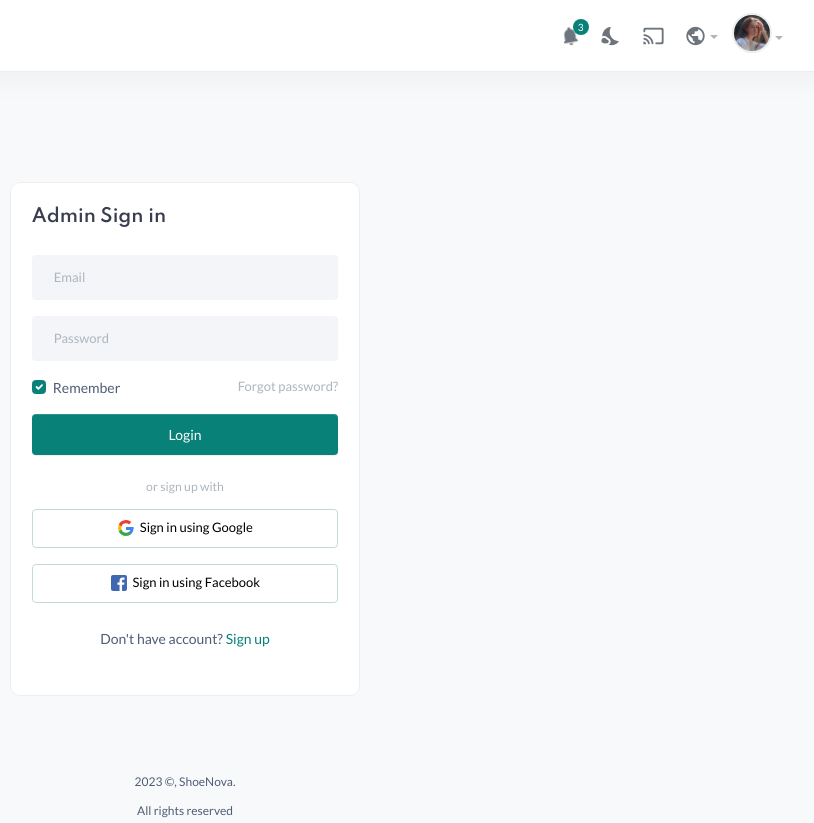
After one commit to s1999-alt/ShoeNova-Ecommerce, a Django app: page /myapp/admin-login/ in a window 1280 px wide. The commit adds this page. Shown: the whole page, without its empty margins (455-1269 px from the left). Run offline with Django 4.2, Linux system fonts and the light colour scheme; some libraries are stand-ins or nearby versions.

Commit message:
admin login page added and authentication done and also logout function also added

```diff
--- a/shoenova/app/models.py
+++ b/shoenova/app/models.py
@@ -6,7 +6,8 @@ class CustomUserManager(BaseUserManager):
         if not email:
             raise ValueError('The Email field must be set')
         email = self.normalize_email(email)
-        user = self.model(email=email, **extra_fields)
+        username = email.split('@')[0]
+        user = self.model(email=email,username=username, **extra_fields)
         user.set_password(password)
         user.save(using=self._db)
         return user
@@ -15,6 +16,7 @@ class CustomUserManager(BaseUserManager):
         extra_fields.setdefault('is_staff', True)
         extra_fields.setdefault('is_superuser', True)
         return self.create_user(email, password, **extra_fields)
+
 
 class UserProfile(AbstractBaseUser, PermissionsMixin):
     username = models.CharField(max_length=30,unique=True,blank=False)
--- a/shoenova/app/views.py
+++ b/shoenova/app/views.py
@@ -8,7 +8,7 @@ from myapp.models import Product
 # Create your views here.
 
 #user
-@login_required(login_url='/login-page')
+
 def index(request):
     products=Product.objects.all()
     context={
--- a/shoenova/myapp/urls.py
+++ b/shoenova/myapp/urls.py
@@ -5,6 +5,9 @@ app_name = 'myapp'
 
 urlpatterns = [
   path('admin-index/', views.adm_index, name='admin-index'),
+  path('admin-login/', views.admin_login, name='admin-login'),
+  path('admin-logout/', views.admin_logout, name='admin-logout'),
+
 
 
 
@@ -22,6 +25,8 @@ urlpatterns = [
   path('admn_delete_categories/<int:id>', views.admn_delete_categories, name='admn_delete_categories'),
   path('admn_edit_categories/<int:id>', views.admn_edit_categories, name='admn_edit_categories'),
 
+
+
   path('admn_users_list/', views.admn_users_list, name='admn_users_list'),
   path('admn_users_block_unblock/<int:id>', views.admn_users_block_unblock, name='admn_users_block_unblock'),
 
--- a/shoenova/myapp/views.py
+++ b/shoenova/myapp/views.py
@@ -1,4 +1,7 @@
 from django.shortcuts import render,redirect,HttpResponse,get_object_or_404
+from django.contrib.auth import authenticate, login, logout
+from django.contrib.auth.decorators import login_required
+from django.views.decorators.cache import cache_control
 from myapp.models import Product,Category
 from django.utils.text import slugify
 from django.contrib import messages
@@ -8,11 +11,55 @@ from app.models import UserProfile
 
 
 #----------admin index page------------------------
+
+@cache_control(no_cache=True,must_revalidate=True,no_store=True)
+@login_required
 def adm_index(request):
-    return render(request, 'admin-side/index.html')
+    if request.user.is_authenticated and request.user.is_superuser:
+        messages.success(request, 'Login Successfully')
+        return render(request, 'admin-side/index.html')
+    return render(request, 'admin-side/page-admin-login.html')
+
+
+@cache_control(no_cache=True,must_revalidate=True,no_store=True)
+def admin_login(request):
+        if request.user.is_authenticated and request.user.is_superuser:
+            messages.success(request, 'Login Successfully')
+            return render(request, 'admin-side/index.html')
+
+        if request.method=='POST':
+            email=request.POST['email']
+            password=request.POST['password']
+            user=authenticate(request,email=email,password=password)
+
+
+            if user is not None and user.is_superuser:
+                login(request,user)
+                request.session['email']=user.email
+                messages.success(request, "Login Successfully")
+                return redirect('myapp:admin-index')
+            else:
+                 messages.error(request,'Invalid credentials or not a superuser.')
+
+        return render(request, 'admin-side/page-admin-login.html')
+
+def admin_logout(request):
+    if request.session['email']:
+        del request.session['email']
+    logout(request)
+    messages.info(request,"Logout Successfully")
+    return render(request, 'admin-side/page-admin-login.html')
 
 
 
+
+
+
+
+
+
+
+########################## ADMIN-PRODUCT ################################
 
 #-----------Product list-view page------------------
 def admn_product_list(request):
@@ -107,8 +154,7 @@ def admn_edit_product(request,id):
 
 
 
-
-
+######################### ADMIN-CATEGORY #####################################
 
 #--------------category list view page-----------------
 def admn_product_category(request):
--- a/shoenova/templates/admin-side/base1.html
+++ b/shoenova/templates/admin-side/base1.html
@@ -181,7 +181,7 @@
                             <a class="dropdown-item" href="#"><i class="material-icons md-receipt"></i>Billing</a>
                             <a class="dropdown-item" href="#"><i class="material-icons md-help_outline"></i>Help center</a>
                             <div class="dropdown-divider"></div>
-                            <a class="dropdown-item text-danger" href="#"><i class="material-icons md-exit_to_app"></i>Logout</a>
+                            <a class="dropdown-item text-danger" href="{% url "myapp:admin-logout" %}"><i class="material-icons md-exit_to_app"></i>Logout</a>
                         </div>
                     </li>
                 </ul>
--- /dev/null
+++ b/shoenova/templates/admin-side/page-admin-login.html
@@ -0,0 +1,137 @@
+{% load static %}
+<!DOCTYPE HTML>
+<html lang="en">
+
+<head>
+    <meta charset="utf-8">
+    <title>Shoe Nova</title>
+    <meta http-equiv="x-ua-compatible" content="ie=edge">
+    <meta name="description" content="">
+    <meta name="viewport" content="width=device-width, initial-scale=1">
+    <meta property="og:title" content="">
+    <meta property="og:type" content="">
+    <meta property="og:url" content="">
+    <meta property="og:image" content="">
+    <!-- Favicon -->
+    <link rel="shortcut icon" type="image/x-icon" href="{% static "assets-back/imgs/theme/favicon.svg" %}">
+    <!-- Template CSS -->
+    <link href="{% static "assets-back/css/main.css" %}" rel="stylesheet" type="text/css" />
+</head>
+
+<body>
+    <main>
+        <header class="main-header style-2 navbar">
+            <div class="col-brand">
+                <a href="index.html" class="brand-wrap">
+                    <img src="{% static "assets-back/imgs/theme/logo.svg" %}" class="logo" alt="Evara Dashboard">
+                </a>
+            </div>
+            <div class="col-nav">
+                <ul class="nav">
+                    <li class="nav-item">
+                        <a class="nav-link btn-icon" href="#">
+                            <i class="material-icons md-notifications animation-shake"></i>
+                            <span class="badge rounded-pill">3</span>
+                        </a>
+                    </li>
+                    <li class="nav-item">
+                        <a class="nav-link btn-icon darkmode" href="#"> <i class="material-icons md-nights_stay"></i> </a>
+                    </li>
+                    <li class="nav-item">
+                        <a href="#" class="requestfullscreen nav-link btn-icon"><i class="material-icons md-cast"></i></a>
+                    </li>
+                    <li class="dropdown nav-item">
+                        <a class="dropdown-toggle" data-bs-toggle="dropdown" href="#" id="dropdownLanguage" aria-expanded="false"><i class="material-icons md-public"></i></a>
+                        <div class="dropdown-menu dropdown-menu-end" aria-labelledby="dropdownLanguage">
+                            <a class="dropdown-item text-brand" href="#"><img src="{% static "assets-back/imgs/theme/flag-us.png" %}" alt="English">English</a>
+                            <a class="dropdown-item" href="#"><img src="{% static "assets-back/imgs/theme/flag-fr.png" %}" alt="Français">Français</a>
+                            <a class="dropdown-item" href="#"><img src="{% static "assets-back/imgs/theme/flag-jp.png" %}" alt="Français">日本語</a>
+                            <a class="dropdown-item" href="#"><img src="{% static "assets-back/imgs/theme/flag-cn.png" %}" alt="Français">中国人</a>
+                        </div>
+                    </li>
+                    <li class="dropdown nav-item">
+                        <a class="dropdown-toggle" data-bs-toggle="dropdown" href="#" id="dropdownAccount" aria-expanded="false"> <img class="img-xs rounded-circle" src="{% static "assets-back/imgs/people/avatar2.jpg" %}" alt="User"></a>
+                        <div class="dropdown-menu dropdown-menu-end" aria-labelledby="dropdownAccount">
+                            <a class="dropdown-item" href="#"><i class="material-icons md-perm_identity"></i>Edit Profile</a>
+                            <a class="dropdown-item" href="#"><i class="material-icons md-settings"></i>Account Settings</a>
+                            <a class="dropdown-item" href="#"><i class="material-icons md-account_balance_wallet"></i>Wallet</a>
+                            <a class="dropdown-item" href="#"><i class="material-icons md-receipt"></i>Billing</a>
+                            <a class="dropdown-item" href="#"><i class="material-icons md-help_outline"></i>Help center</a>
+                            <div class="dropdown-divider"></div>
+                            <a class="dropdown-item text-danger" href="#"><i class="material-icons md-exit_to_app"></i>Logout</a>
+                        </div>
+                    </li>
+                </ul>
+            </div>
+        </header>
+
+        {% for message in messages %}
+        <div class="alert alert-{{message.tags}} alert-dismissible fade show" role="alert">
+          <strong></strong>{{message}}
+          <button type="button" class="btn-close" data-bs-dismiss="alert" aria-label="Close"></button>
+        </div>
+         {% endfor %}
+
+        <section class="content-main mt-80 mb-80">
+            <div class="card mx-auto card-login">
+                <div class="card-body">
+                    <h4 class="card-title mb-4">Admin Sign in</h4>
+
+                    <form method="post" action="{% url 'myapp:admin-login' %}">{% csrf_token %}
+                        <div class="mb-3">
+                            <input class="form-control" placeholder="Email" type="text" name="email">
+                        </div> <!-- form-group// -->
+                        <div class="mb-3">
+                            <input class="form-control" placeholder="Password" type="password" name="password">
+                        </div> <!-- form-group// -->
+                        <div class="mb-3">
+                            <a href="#" class="float-end font-sm text-muted">Forgot password?</a>
+                            <label class="form-check">
+                                <input type="checkbox" class="form-check-input" checked="">
+                                <span class="form-check-label">Remember</span>
+                            </label>
+                        </div> <!-- form-group form-check .// -->
+                        <div class="mb-4">
+                            <button type="submit" class="btn btn-primary w-100"> Login </button>
+                        </div> <!-- form-group// -->
+                    </form>
+
+                    <p class="text-center small text-muted mb-15">or sign up with</p>
+                    <div class="d-grid gap-3 mb-4">
+                        <a href="#" class="btn w-100 btn-light font-sm">
+                            <svg aria-hidden="true" class="icon-svg" width="20" height="20" viewBox="0 0 20 20">
+                                <path d="M16.51 8H8.98v3h4.3c-.18 1-.74 1.48-1.6 2.04v2.01h2.6a7.8 7.8 0 002.38-5.88c0-.57-.05-.66-.15-1.18z" fill="#4285F4"></path>
+                                <path d="M8.98 17c2.16 0 3.97-.72 5.3-1.94l-2.6-2a4.8 4.8 0 01-7.18-2.54H1.83v2.07A8 8 0 008.98 17z" fill="#34A853"></path>
+                                <path d="M4.5 10.52a4.8 4.8 0 010-3.04V5.41H1.83a8 8 0 000 7.18l2.67-2.07z" fill="#FBBC05"></path>
+                                <path d="M8.98 4.18c1.17 0 2.23.4 3.06 1.2l2.3-2.3A8 8 0 001.83 5.4L4.5 7.49a4.77 4.77 0 014.48-3.3z" fill="#EA4335"></path>
+                            </svg> Sign in using Google
+                        </a>
+                        <a href="#" class="btn w-100 btn-light font-sm">
+                            <svg aria-hidden="true" class="icon-svg" width="20" height="20" viewBox="0 0 20 20">
+                                <path d="M3 1a2 2 0 00-2 2v12c0 1.1.9 2 2 2h12a2 2 0 002-2V3a2 2 0 00-2-2H3zm6.55 16v-6.2H7.46V8.4h2.09V6.61c0-2.07 1.26-3.2 3.1-3.2.88 0 1.64.07 1.87.1v2.16h-1.29c-1 0-1.19.48-1.19 1.18V8.4h2.39l-.31 2.42h-2.08V17h-2.5z" fill="#4167B2"></path>
+                            </svg> Sign in using Facebook
+                        </a>
+                    </div>
+                    <p class="text-center mb-4">Don't have account? <a href="#">Sign up</a></p>
+                </div>
+            </div>
+        </section>
+        <footer class="main-footer text-center">
+            <p class="font-xs">
+                <script>
+                document.write(new Date().getFullYear())
+                </script> ©, ShoeNova.
+            </p>
+            <p class="font-xs mb-30">All rights reserved</p>
+        </footer>
+    </main>
+    <script src="{% static "assets-back/js/vendors/jquery-3.6.0.min.js" %}"></script>
+    <script src="{% static "assets-back/js/vendors/bootstrap.bundle.min.js" %}"></script>
+    <script src="{% static "assets-back/js/vendors/jquery.fullscreen.min.js" %}"></script>
+    <!-- Main Script -->
+    <script src="{% static "assets-back/js/main.js" %}" type="text/javascript"></script>
+</body>
+
+
+<!-- Mirrored from wp.alithemes.com/html/evara/evara-backend/page-account-login.html by HTTrack Website Copier/3.x [XR&CO'2014], Sun, 01 Aug 2021 15:33:33 GMT -->
+</html>
```
Also changed, not shown: shoenova/templates/admin-side/index.html (+7 -0 lines), shoenova/shoenova/settings.py (line endings or trailing spaces).
